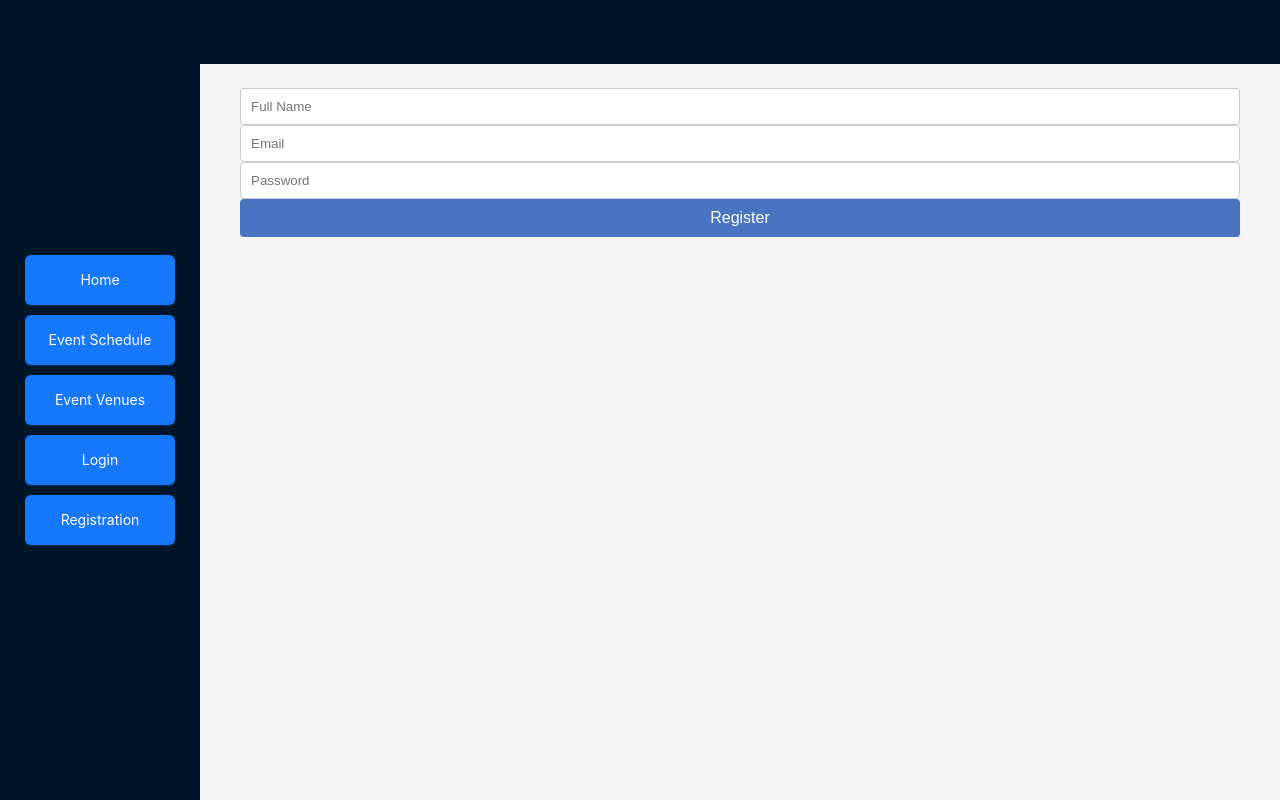
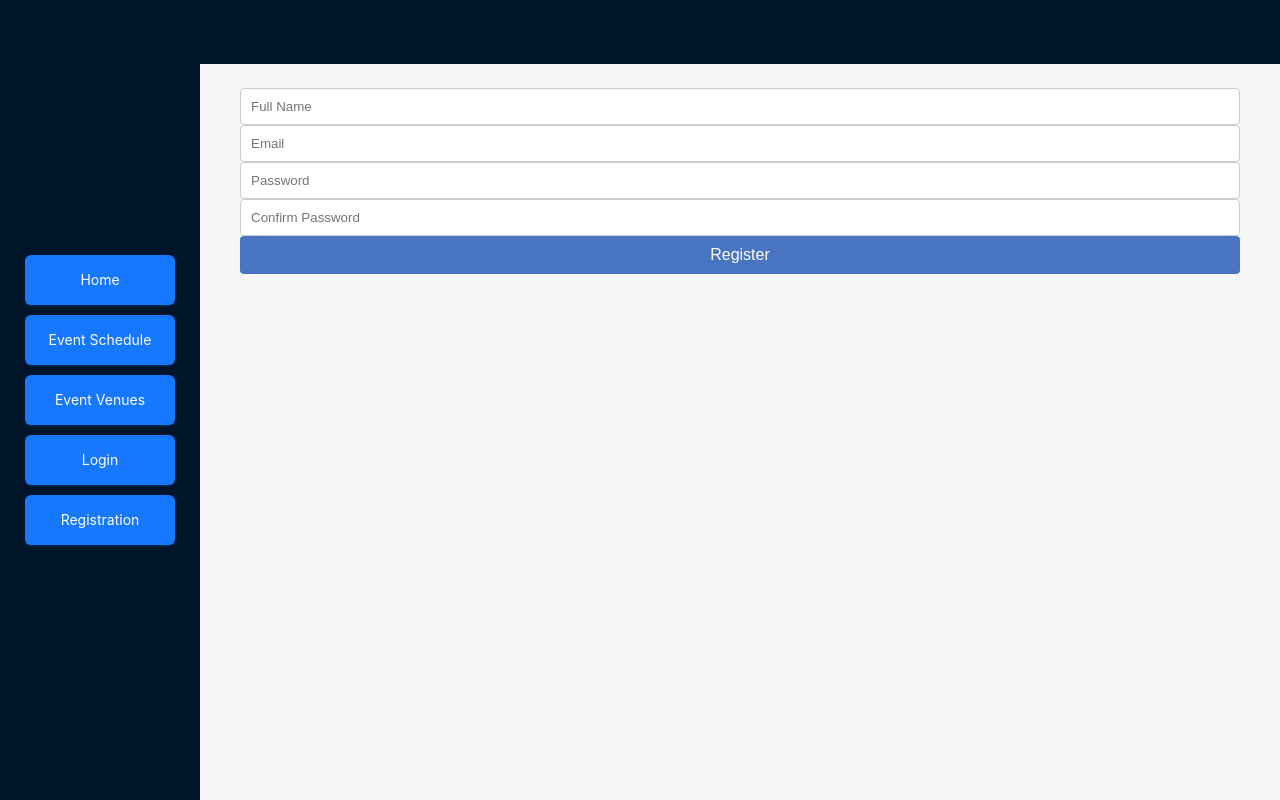
Before and after one commit to Kimochei/Buenos-Aires-Project, a React (Create React App) app: page / in a window 1280 px wide. Both pictures are taken after a click on the button "Registration". Built offline with nearby package versions, Linux system fonts and the light colour scheme.

Commit message:
add confirmation sa pass
q

```diff
--- a/src/Components/pages/registrationpage/RegistrationForm.js
+++ b/src/Components/pages/registrationpage/RegistrationForm.js
@@ -6,7 +6,8 @@ function RegistrationForm() {
   const [formData, setFormData] = useState({
     name: '',
     email: '',
-    password: ''  // Add password to formData
+    password: '',
+    confirmPassword: ''  // Add confirmPassword to formData
   });
   const [errors, setErrors] = useState({});
 
@@ -23,7 +24,8 @@ function RegistrationForm() {
     let formErrors = {};
     if (!formData.name) formErrors.name = "Name cannot be empty";
     if (!formData.email || !/\S+@\S+\.\S+/.test(formData.email)) formErrors.email = "Invalid email";
-    if (!formData.password) formErrors.password = "Password cannot be empty";  // Validate password
+    if (!formData.password) formErrors.password = "Password cannot be empty";
+    if (formData.password !== formData.confirmPassword) formErrors.confirmPassword = "Passwords do not match";  // Validate confirmPassword
 
     setErrors(formErrors);
 
@@ -67,6 +69,15 @@ function RegistrationForm() {
         className={styles.input}
       />
       {errors.password && <div className={styles.error}>{errors.password}</div>}
+      <input
+        type="password"
+        name="confirmPassword"
+        value={formData.confirmPassword}
+        onChange={handleChange}
+        placeholder="Confirm Password"
+        className={styles.input}
+      />
+      {errors.confirmPassword && <div className={styles.error}>{errors.confirmPassword}</div>}
       <button type="submit" className={styles.button}>Register</button>
     </form>
   );
```
